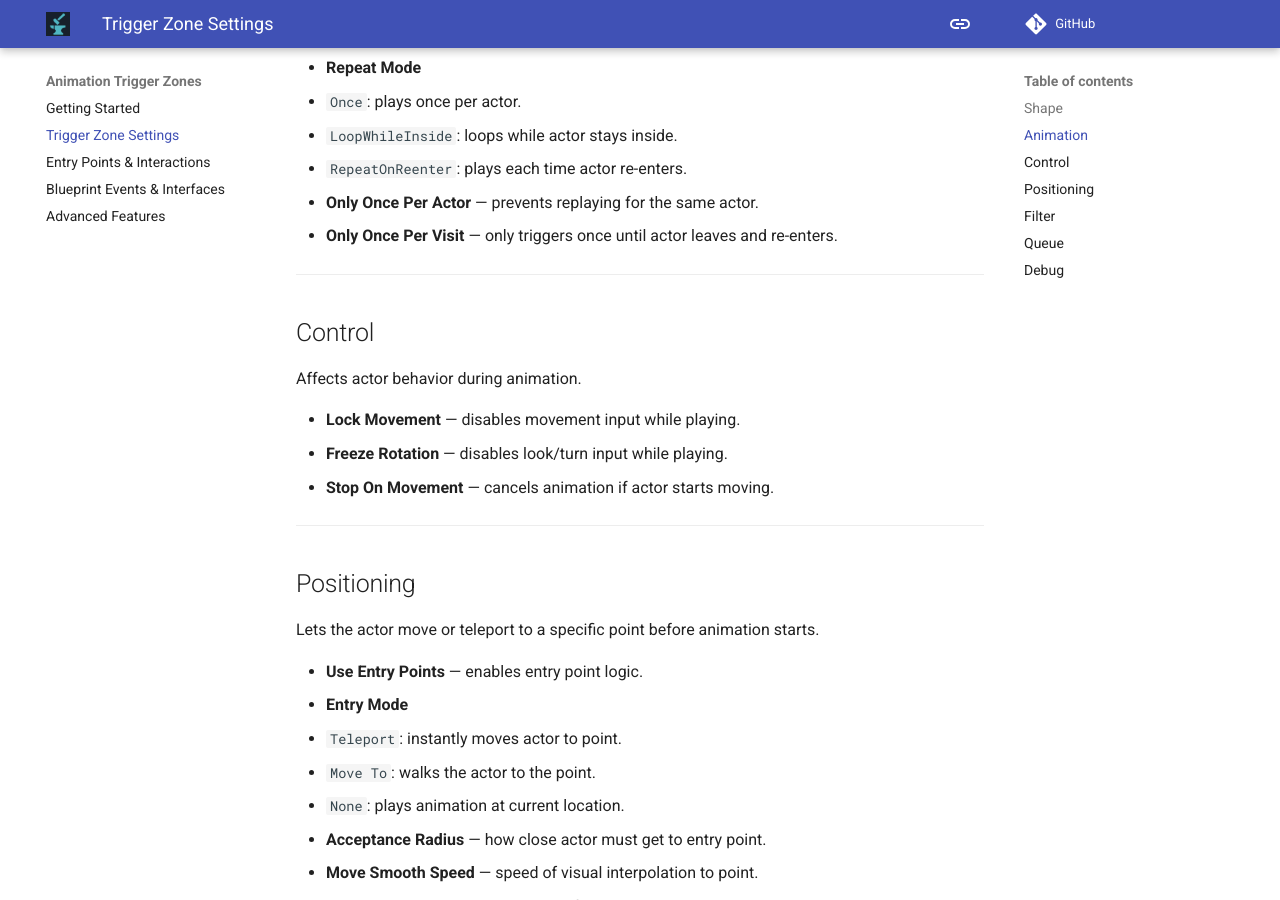
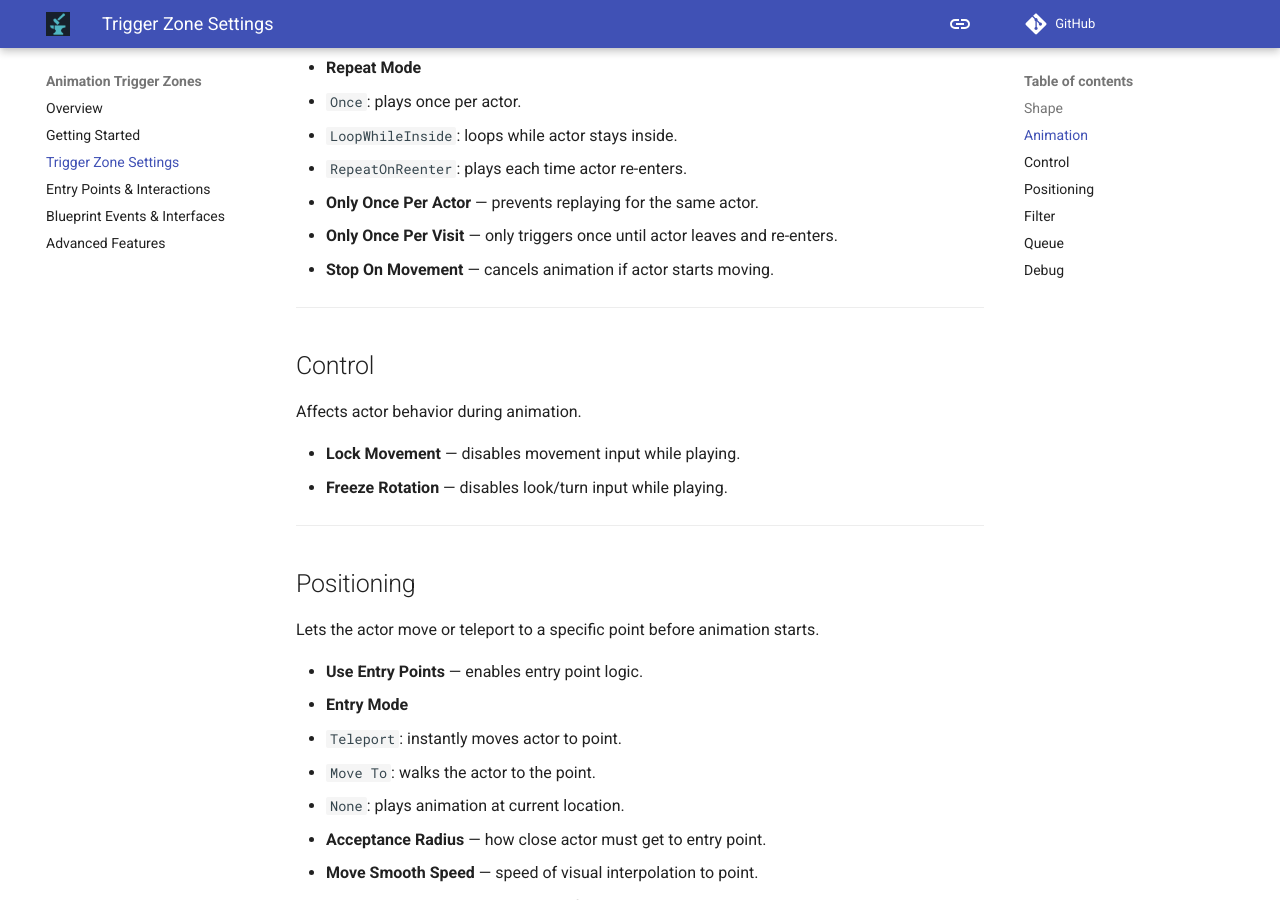
Before and after one commit to george-shilovsky/quickforge-docs, an MkDocs documentation site: the page built from docs/AnimationTriggerZones/trigger-zone.md, in a window 1280 px wide and 900 px high, scrolled down 835 px. Built offline with MkDocs 1.6.1 and Material for MkDocs 9.7.7, drawn with Linux system fonts in a browser that asks for light colours; comment, search, counter and statistics services are not loaded; some of the changed lines change nothing that is shown.

Commit message:
Update doc

```diff
--- a/docs/AnimationTriggerZones/trigger-zone.md
+++ b/docs/AnimationTriggerZones/trigger-zone.md
@@ -32,6 +32,7 @@ Controls how and when the animation plays.
   - `RepeatOnReenter`: plays each time actor re-enters.
 - **Only Once Per Actor** — prevents replaying for the same actor.
 - **Only Once Per Visit** — only triggers once until actor leaves and re-enters.
+- **Stop On Movement** — cancels animation if actor starts moving.
 
 ---
 
@@ -41,7 +42,6 @@ Affects actor behavior during animation.
 
 - **Lock Movement** — disables movement input while playing.
 - **Freeze Rotation** — disables look/turn input while playing.
-- **Stop On Movement** — cancels animation if actor starts moving.
 
 ---
 
--- a/mkdocs.yml
+++ b/mkdocs.yml
@@ -75,6 +75,7 @@ nav:
       - Interactive Demo: SmartConeTrace/examples.md
       - Home: index.md
   - Animation Trigger Zones:
+      - Overview: AnimationTriggerZones/index.md
       - Getting Started: AnimationTriggerZones/getting-started.md
       - Trigger Zone Settings: AnimationTriggerZones/trigger-zone.md
       - Entry Points & Interactions: AnimationTriggerZones/entry-and-interaction.md
```
